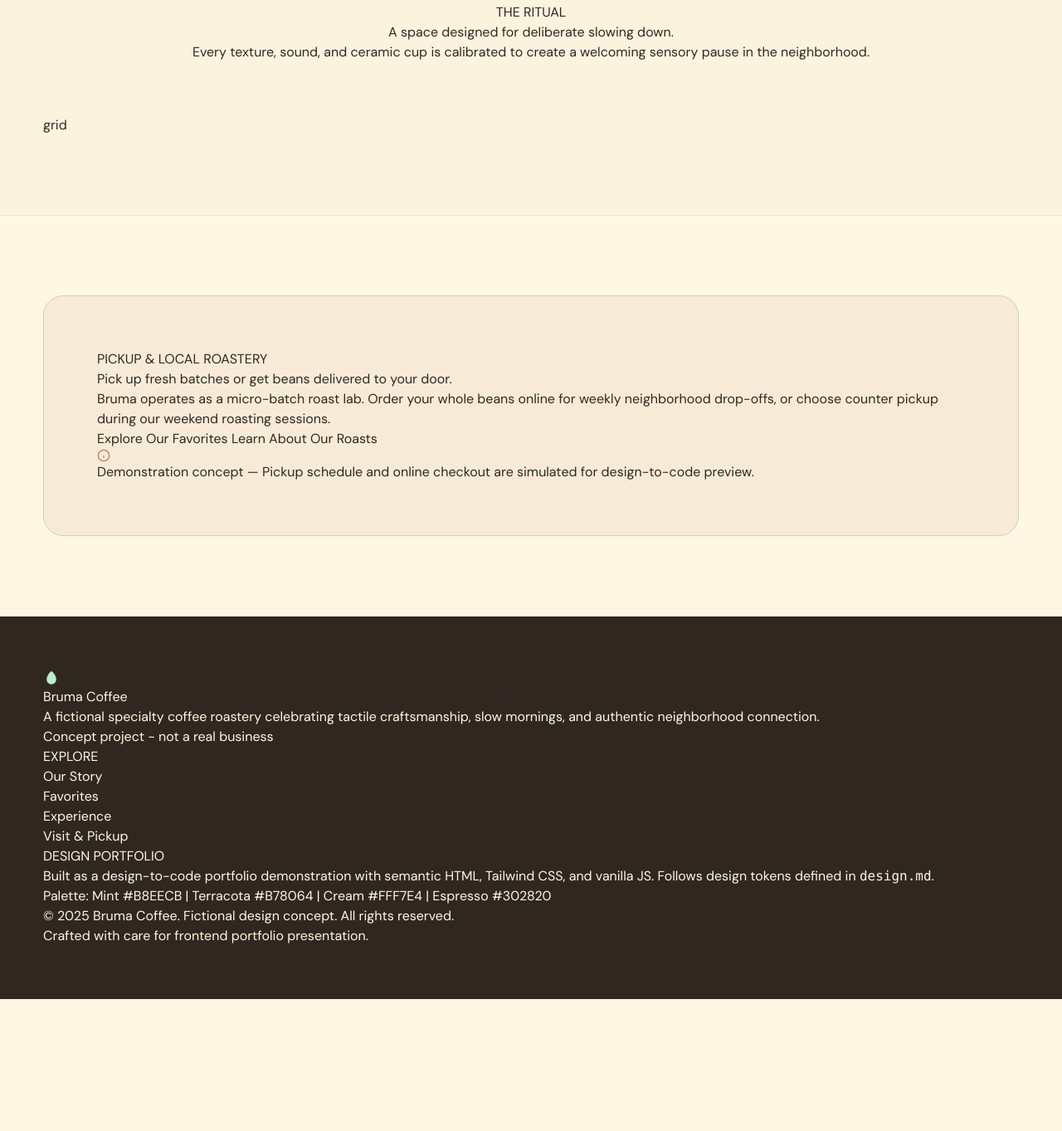
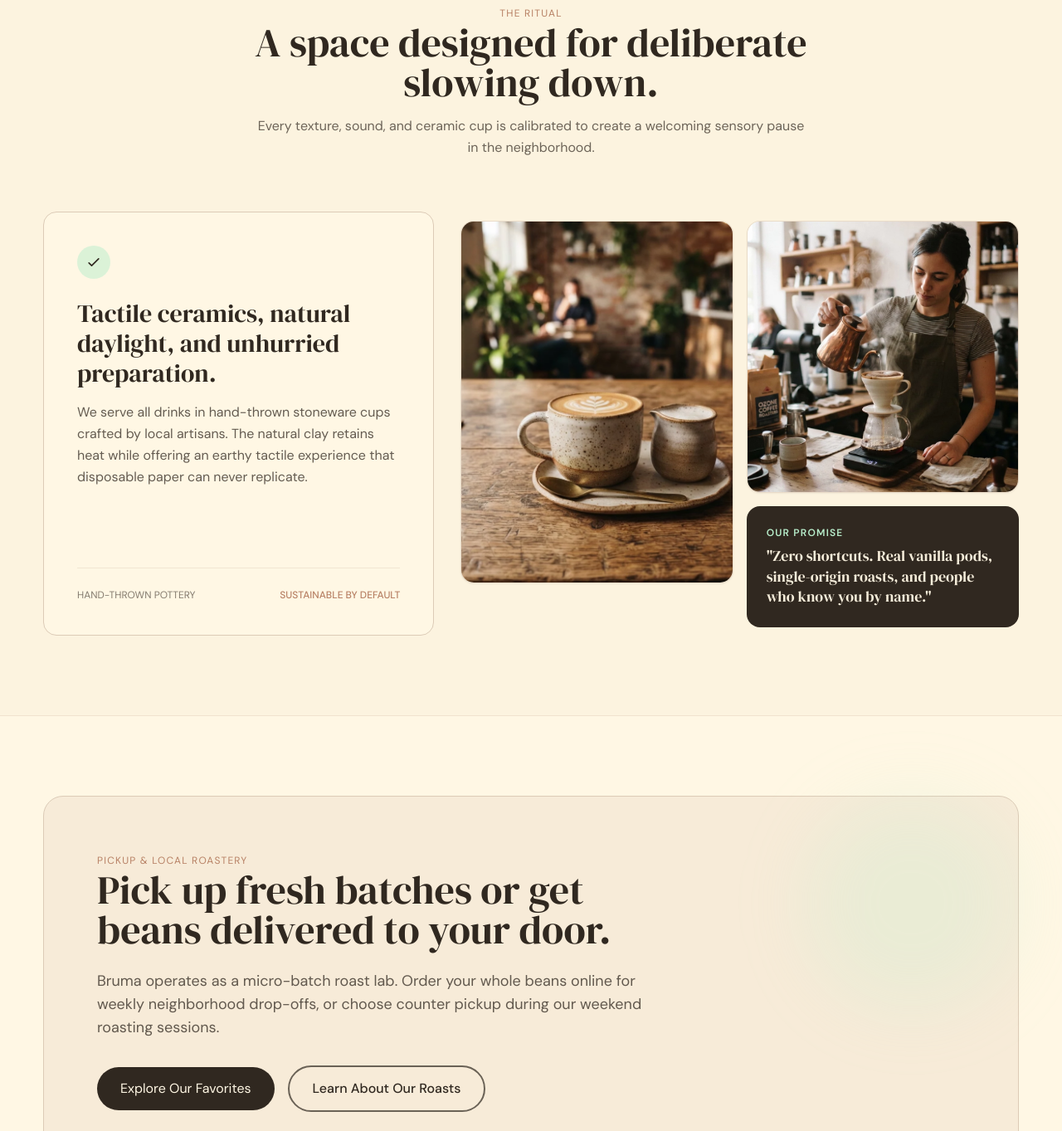
Before and after one commit to Arquery/demo_landing_coffeeshop, a plain HTML site: page index.html in a window 1280 px wide. Shown: the part 2381-3744 px from the top of the page at 83% size. Before the commit the page ends 3585 px from the top, so only its background shows below. Drawn offline with nearby package versions, Linux system fonts and the light colour scheme.

Commit message:
Update web design

```diff
--- a/index.html
+++ b/index.html
@@ -257,35 +257,78 @@
             <!-- Experience Section -->
             <section id="experience" class="bg-cream-soft/40 border-b border-warm-outline/40">
                 <div class="container">
-                    <div class="mb-16 text-center">
-                        <span>THE RITUAL</span>
-                        <h2>A space designed for deliberate slowing down.</h2>
-                        <p>Every texture, sound, and ceramic cup is calibrated to create a welcoming sensory pause in the neighborhood.</p>
+                    <div class="mb-16 text-center max-w-2xl mx-auto">
+                        <span class="text-xs text-terracota tracking-widest mb-2">THE RITUAL</span>
+                        <h2 class="mb-4 text-4xl lg:text-5xl text-espresso font-serif">A space designed for deliberate slowing down.</h2>
+                        <p class="text-base text-espresso/70 leading-relaxed">Every texture, sound, and ceramic cup is calibrated to create a welcoming sensory pause in the neighborhood.</p>
                     </div>
 
-                    <!-- TODO: Aquí va a ir un pinche grid de cagada-->
-                    <div>grid</div>
+                    <!-- Asymmetric Editorial Grid / Collage -->
+                    <div class="grid grid-cols-1 md:grid-cols-12 gap-8 items-center">
+                        <!-- Feature 1 -->
+                        <div class="hidden md:flex flex-col md:col-span-5 bg-cream border border-warm-outline rounded-2xl p-10 gap-8">
+                            <div class="pb-8">
+                                <div class="mb-6">
+                                    <svg width="40" height="40" viewBox="0 0 40 40" fill="none" xmlns="http://www.w3.org/2000/svg">
+                                        <rect width="40" height="40" rx="20" fill="#B8EECB" fill-opacity="0.5"/>
+                                        <path d="M14.1667 20.8333L17.5 24.1666L25.8333 15.8333" stroke="#302820" stroke-width="1.66667" stroke-linecap="round" stroke-linejoin="round"/>
+                                    </svg>
+                                </div>
+                                <h3 class="font-serif text-espresso text-3xl mb-4">Tactile ceramics, natural daylight, and unhurried preparation.</h3>
+                                <p class="text-base text-espresso/75 leading-relaxed">We serve all drinks in hand-thrown stoneware cups crafted by local artisans. The natural clay retains heat while offering an earthy tactile experience that disposable paper can never replicate.</p>
+                            </div>
+                            <div class="mt-8 pt-6 border-t border-warm-outline/40 flex items-baseline justify-between text-xs">
+                                <span class="text-espresso/60">HAND-THROWN POTTERY</span>
+                                <span class="text-terracota font-medium">SUSTAINABLE BY DEFAULT</span>
+                            </div>
+                        </div>
+                        <!-- Feature 2 -->
+                        <div class="md:col-span-7 grid grid-cols-2 gap-4">
+                            <div class="rounded-2xl overflow-hidden border border-warm-outline/60 aspect-[3/4] bg-cream shadow-sm">
+                                <img src="assets/images/artisanal.webp" alt="Morning coffee scene with sunlight" class="w-full h-full object-cover">
+                            </div>
+                            <div class="flex flex-col gap-4">
+                                <div class="rounded-2xl bg-cream border border-warm-outline/60 overflow-hidden aspect-square shadow-sm">
+                                    <img src="assets/images/barista.webp" alt="Artisanal pour over coffee detail" class="w-full h-full object-cover">
+                                </div>
+                                <!-- Brand Statement Block -->
+                                <div class="md:hidden">
+                                    <h3>Tactile stoneware cups</h3>
+                                    <span>Crafted by local ceramicists to retain heat and celebrate authentic clay texture with every sip.</span>
+                                </div>
+                                <div class="rounded-2xl bg-espresso text-cream p-6 flex flex-col justify-center flex-grow">
+                                    <span class="text-xs uppercase tracking-widest text-mint font-semibold mb-2">Our Promise</span>
+                                    <p class="font-serif text-lg text-cream/95 leading-snug">
+                                        "Zero shortcuts. Real vanilla pods, single-origin roasts, and people who know you by name."
+                                    </p>
+                                </div>
+                            </div>
+                        </div>
+                    </div>
                 </div>
             </section>
 
             <!-- Pickup Section -->
             <section id="pickup" class="bg-cream border-b border-warm-outline/40">
-                <div class="container bg-cream-soft border border-warm-outline rounded-3xl p-16">
+                <div class="container relative bg-cream-soft border border-warm-outline rounded-3xl p-16">
                     <div>
                         <!-- Mint decorative touch -->
-                        <div></div>
-                        <div>
-                            <span>PICKUP & LOCAL ROASTERY</span>
-                            <h2>Pick up fresh batches or get beans delivered to your door.</h2>
-                            <p>Bruma operates as a micro-batch roast lab. Order your whole beans
+                        <div class="absolute top-0 right-0 bg-mint/20 rounded-full blur-2xl h-64 w-64 pointer-events-none"></div>
+                        <div class="max-w-2xl relative z-10">
+                            <span class="text-xs text-terracota tracking-widest mb-3">PICKUP & LOCAL ROASTERY</span>
+                            <h2 class="font-serif text-espresso text-4xl md:text-5xl mb-6">Pick up fresh batches or get beans delivered to your door.</h2>
+                            <p class="text-base md:text-lg text-espresso/75 leading-relaxed mb-8">Bruma operates as a micro-batch roast lab. Order your whole beans
                                 online for weekly neighborhood drop-offs, or choose counter pickup
                                 during our weekend roasting sessions.
                             </p>
                             <div>
-                                <a href="#favorites">Explore Our Favorites</a>
-                                <a href="#story">Learn About Our Roasts</a>
+
+                                <div class="flex inline-flex items-center gap-4 mb-5">
+                                    <a href="#favorites" class="inline-flex items-center justify-center bg-espresso px-7 py-3.5 text-cream rounded-full text-base">Explore Our Favorites</a>
+                                <a href="#story" class="inline-flex items-center justify-center border-2 border-espresso/70 px-7 py-3.5 rounded-full text-espresso font-medium text-base">Learn About Our Roasts</a>
+                                </div>
                             </div>
-                            <div>
+                            <div class="flex inline-flex px-3 py-1.5 gap-2 items-center bg-cream/70 border border-warm-outline/60 rounded-lg mt-8">
                                 <svg width="16" height="16" viewBox="0 0 16 16" fill="none" xmlns="http://www.w3.org/2000/svg">
                                     <g clip-path="url(#clip0_2_205)">
                                     <path d="M1.33333 7.99992C1.33333 11.6794 4.32056 14.6666 8 14.6666C11.6794 14.6666 14.6667 11.6794 14.6667 7.99992C14.6667 4.32049 11.6794 1.33325 8 1.33325C4.32056 1.33325 1.33333 4.32049 1.33333 7.99992V7.99992" stroke="#B78064" stroke-width="1.33333"/>
@@ -298,7 +341,7 @@
                                     </clipPath>
                                     </defs>
                                 </svg>
-                                <span>Demonstration concept — Pickup schedule and online checkout are simulated for design-to-code preview.</span>
+                                <span class="text-xs text-espresso/60">Demonstration concept — Pickup schedule and online checkout are simulated for design-to-code preview.</span>
                             </div>
                         </div>
                     </div>
@@ -308,46 +351,45 @@
 
         <footer class="bg-espresso border-t border-espresso text-cream px-[52px] py-16">
             <div class="container">
-                <div>
-                    <div>
-                        <div>
-                            <div>
+                <div class="grid grid-cols-1 md:grid-cols-12 gap-10">
+                    <div class="md:col-span-5">
+                        <div class="flex items-center gap-3 mb-4">
+                            <div class="w-8 h-8 rounded-full bg-cream/10 flex items-center justify-center text-mint">
                                 <svg width="20" height="20" viewBox="0 0 20 20" fill="none" xmlns="http://www.w3.org/2000/svg">
                                     <path d="M10 1.66675C6.66667 5.00008 5 7.50008 5 10.8334C5 13.593 7.24042 15.8334 10 15.8334C12.7596 15.8334 15 13.593 15 10.8334C15 7.50008 13.3333 5.00008 10 1.66675Z" fill="#B8EECB"/>
                                     <path d="M10 1.66675C6.66667 5.00008 5 7.50008 5 10.8334C5 13.593 7.24042 15.8334 10 15.8334C12.7596 15.8334 15 13.593 15 10.8334C15 7.50008 13.3333 5.00008 10 1.66675V1.66675" stroke="#B8EECB" stroke-width="1.66667"/>
                                 </svg>
                             </div>
-                            <span>Bruma Coffee</span>
+                            <span class="font-serif text-2xl font-bold tracking-tight text-cream">Bruma Coffee</span>
                         </div>
-                        <p>
-                            A fictional specialty coffee roastery celebrating tactile
-                            craftsmanship, slow mornings, and authentic neighborhood
-                            connection.
+                        <p class="text-sm text-cream/70 max-w-sm leading-relaxed mb-6">
+                            A fictional specialty coffee roastery celebrating tactile craftsmanship, slow mornings, and authentic neighborhood connection.
                         </p>
-                        <div>
+                        <div class="inline-block px-3 py-1 rounded bg-cream/10 text-xs text-mint font-mono">
                             <span>Concept project - not a real business</span>
                         </div>
                     </div>
-                    <div>
-                        <h4>EXPLORE</h4>
-                        <ul>
-                            <li><a href="#story">Our Story</a></li>
-                            <li><a href="#favorites">Favorites</a></li>
-                            <li><a href="#experience">Experience</a></li>
-                            <li><a href="#pickup">Visit & Pickup</a></li>
+                    <div class="md:col-span-3">
+                        <h4 class="text-xs uppercase tracking-widest text-cream/50 font-semibold mb-4">EXPLORE</h4>
+                        <ul class="space-y-2.5 text-sm text-cream/80">
+                            <li><a href="#story" class="hover:text-mint transition-colors">Our Story</a></li>
+                            <li><a href="#favorites" class="hover:text-mint transition-colors">Seasonal Favorites</a></li>
+                            <li><a href="#experience" class="hover:text-mint transition-colors">The Experience</a></li>
+                            <li><a href="#pickup" class="hover:text-mint transition-colors">Visit & Pickup</a></li>
                         </ul>
                     </div>
-                    <div>
-                        <h4>DESIGN PORTFOLIO</h4>
-                        <p>
+                    <div class="md:col-span-4">
+                        <h4 class="text-xs uppercase tracking-widest text-cream/50 font-semibold mb-4">DESIGN PORTFOLIO</h4>
+                        <p class="text-xs text-cream/70 leading-relaxed mb-3">
                             Built as a design-to-code portfolio demonstration with semantic
                             HTML, Tailwind CSS, and vanilla JS. Follows design tokens defined
-                            in <code>design.md</code>.
+                            in <code class="text-mint font-mono">design.md</code>.
                         </p>
-                        <p>Palette: Mint #B8EECB | Terracota #B78064 | Cream #FFF7E4 | Espresso #302820</p>
+                        <p class="text-xs text-cream/50 font-mono">Palette: Mint #B8EECB | Terracota #B78064 | Cream #FFF7E4 | Espresso #302820</p>
                     </div>
                 </div>
-                <div>
+                <!-- Bottom Credits -->
+                <div class="pt-8 flex flex-col sm:flex-row items-center justify-between text-xs text-cream/50 gap-4">
                     <p>© 2025 Bruma Coffee. Fictional design concept. All rights reserved.</p>
                     <p>Crafted with care for frontend portfolio presentation.</p>
                 </div>
```
